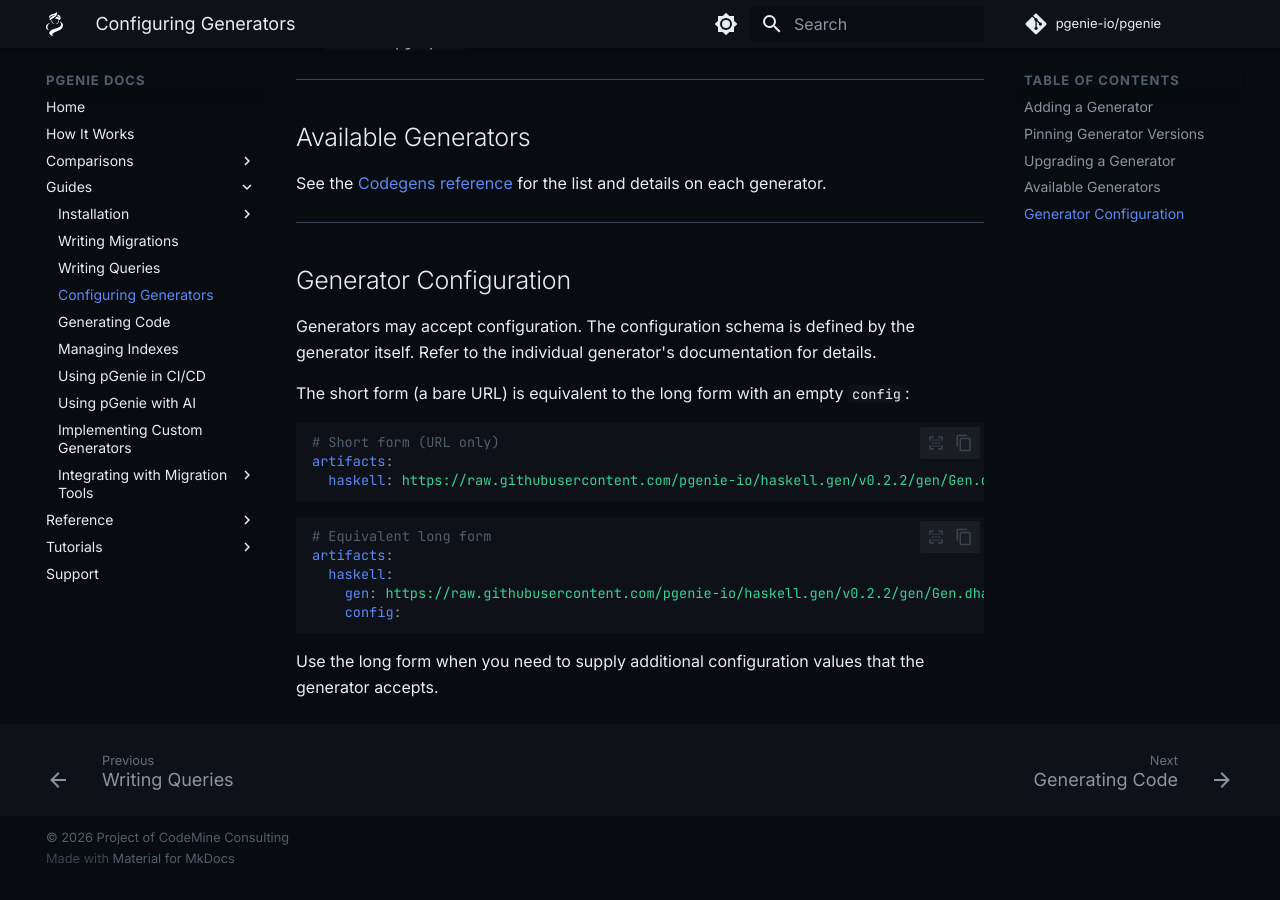
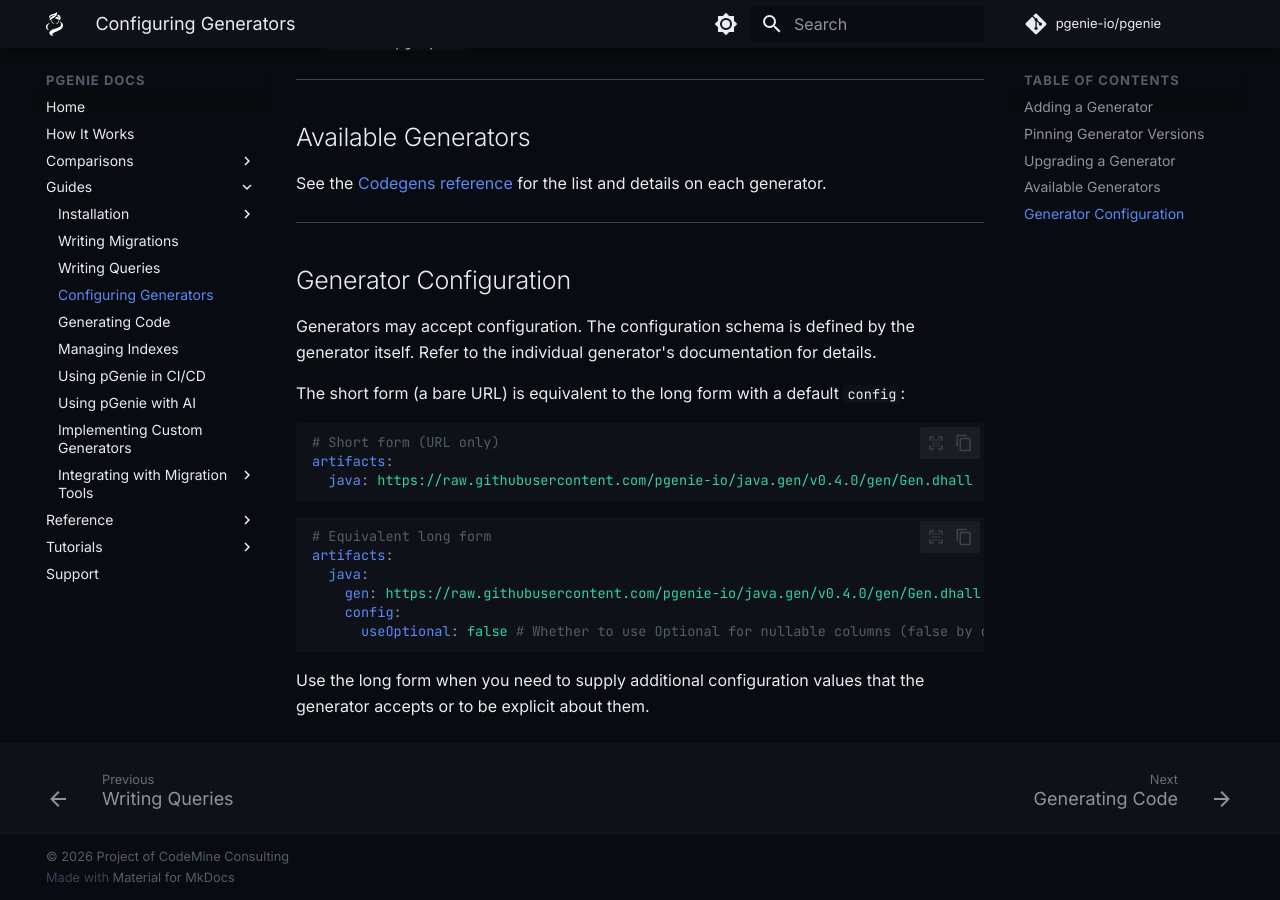
Before and after one commit to pgenie-io/docs, an MkDocs documentation site: the page built from docs/guides/configuring-generators.md, in a window 1280 px wide and 900 px high, scrolled down 1656 px. Built offline with MkDocs 1.6.1 and Material for MkDocs 9.7.7, drawn with Linux system fonts in a browser that asks for light colours; comment, search, counter and statistics services are not loaded.

Commit message:
Update the gen config example

````diff
--- a/docs/guides/configuring-generators.md
+++ b/docs/guides/configuring-generators.md
@@ -72,20 +72,21 @@
 
 Generators may accept configuration. The configuration schema is defined by the generator itself. Refer to the individual generator's documentation for details.
 
-The short form (a bare URL) is equivalent to the long form with an empty `config`:
+The short form (a bare URL) is equivalent to the long form with a default `config`:
 
 ```yaml
 # Short form (URL only)
 artifacts:
-  haskell: https://raw.githubusercontent.com/pgenie-io/haskell.gen/v0.2.2/gen/Gen.dhall
+  java: https://raw.githubusercontent.com/pgenie-io/java.gen/v0.4.0/gen/Gen.dhall
 ```
 
 ```yaml
 # Equivalent long form
 artifacts:
-  haskell:
-    gen: https://raw.githubusercontent.com/pgenie-io/haskell.gen/v0.2.2/gen/Gen.dhall
+  java:
+    gen: https://raw.githubusercontent.com/pgenie-io/java.gen/v0.4.0/gen/Gen.dhall
     config:
+      useOptional: false # Whether to use Optional for nullable columns (false by default)
 ```
 
-Use the long form when you need to supply additional configuration values that the generator accepts.
+Use the long form when you need to supply additional configuration values that the generator accepts or to be explicit about them.
````
